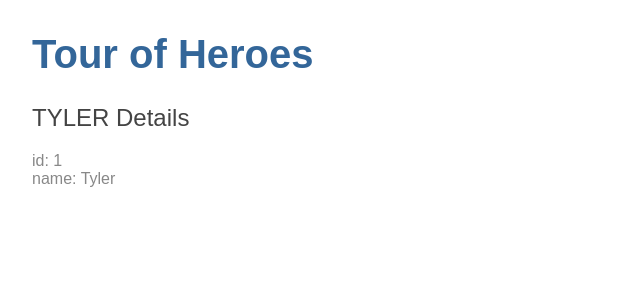
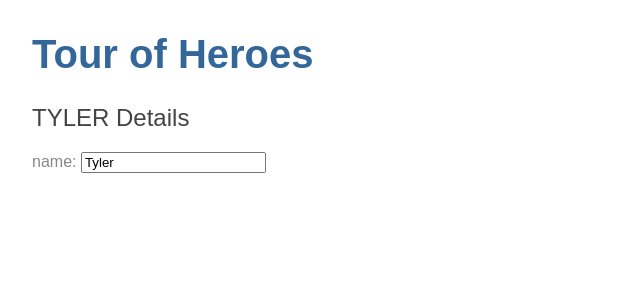
Before and after one commit to Warconn/angular-tour-of-heroes, an Angular app: page / in a window 1280 px wide. Shown: the top 300 px of the page, without its empty margins (0-640 px from the left). Built offline with nearby package versions, Linux system fonts and the light colour scheme.

Commit message:
Editable Hero Name

```diff
--- a/src/app/app.module.ts
+++ b/src/app/app.module.ts
@@ -3,6 +3,7 @@ import { NgModule } from '@angular/core';
 
 import { AppComponent } from './app.component';
 import { HeroesComponent } from './heroes/heroes.component';
+import { FormsModule } from '@angular/forms';
 
 @NgModule({
   declarations: [
@@ -10,7 +11,8 @@ import { HeroesComponent } from './heroes/heroes.component';
     HeroesComponent
   ],
   imports: [
-    BrowserModule
+    BrowserModule,
+    FormsModule
   ],
   providers: [],
   bootstrap: [AppComponent]
--- a/src/app/heroes/heroes.component.html
+++ b/src/app/heroes/heroes.component.html
@@ -1,3 +1,6 @@
 <h2>{{hero.name | uppercase}} Details</h2>
-<div><span>id: </span>{{hero.id}}</div>
-<div><span>name: </span>{{hero.name}}</div>
+<div>
+  <label>name:
+    <input [(ngModel)]="hero.name" placeholder="name">
+  </label>
+</div>
```
